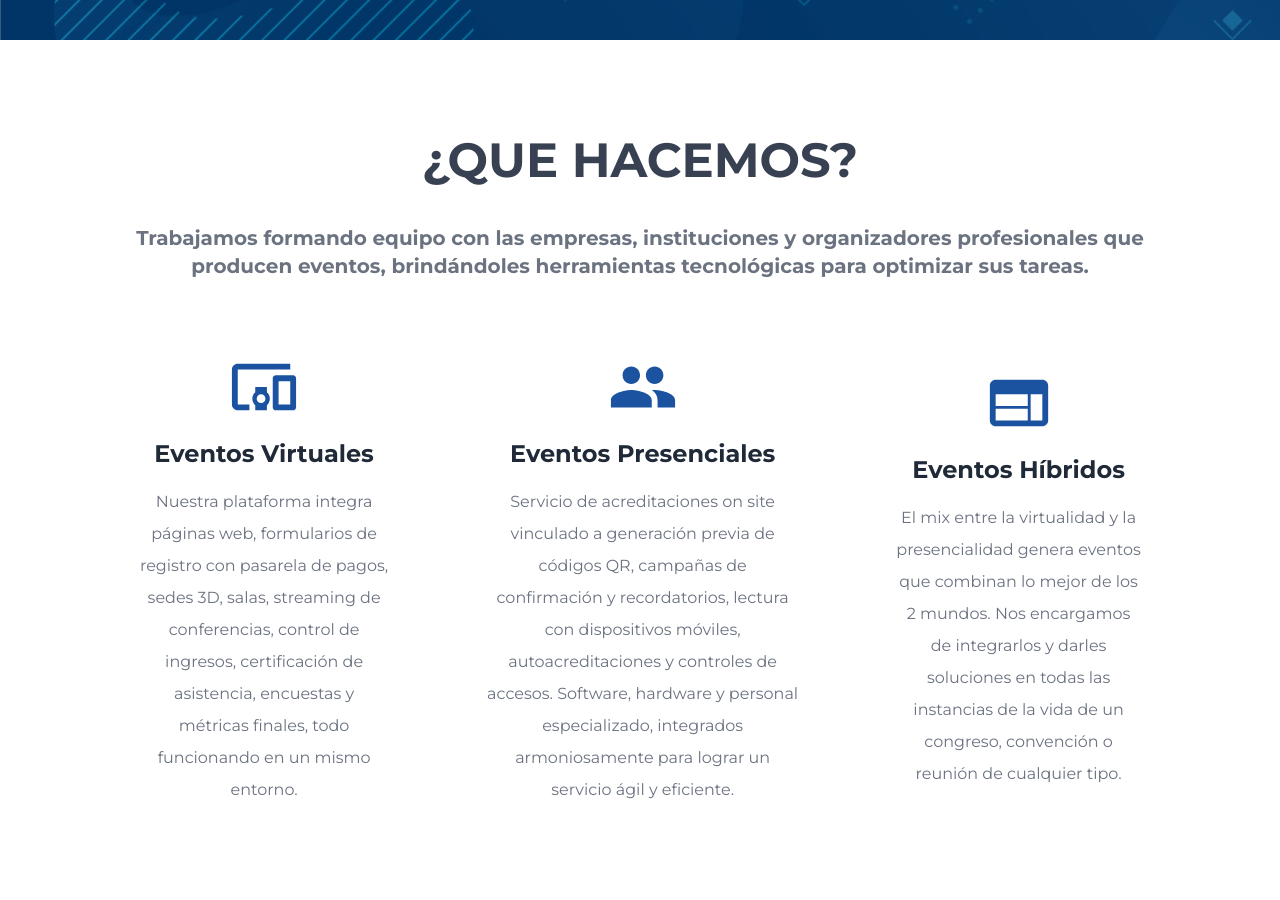
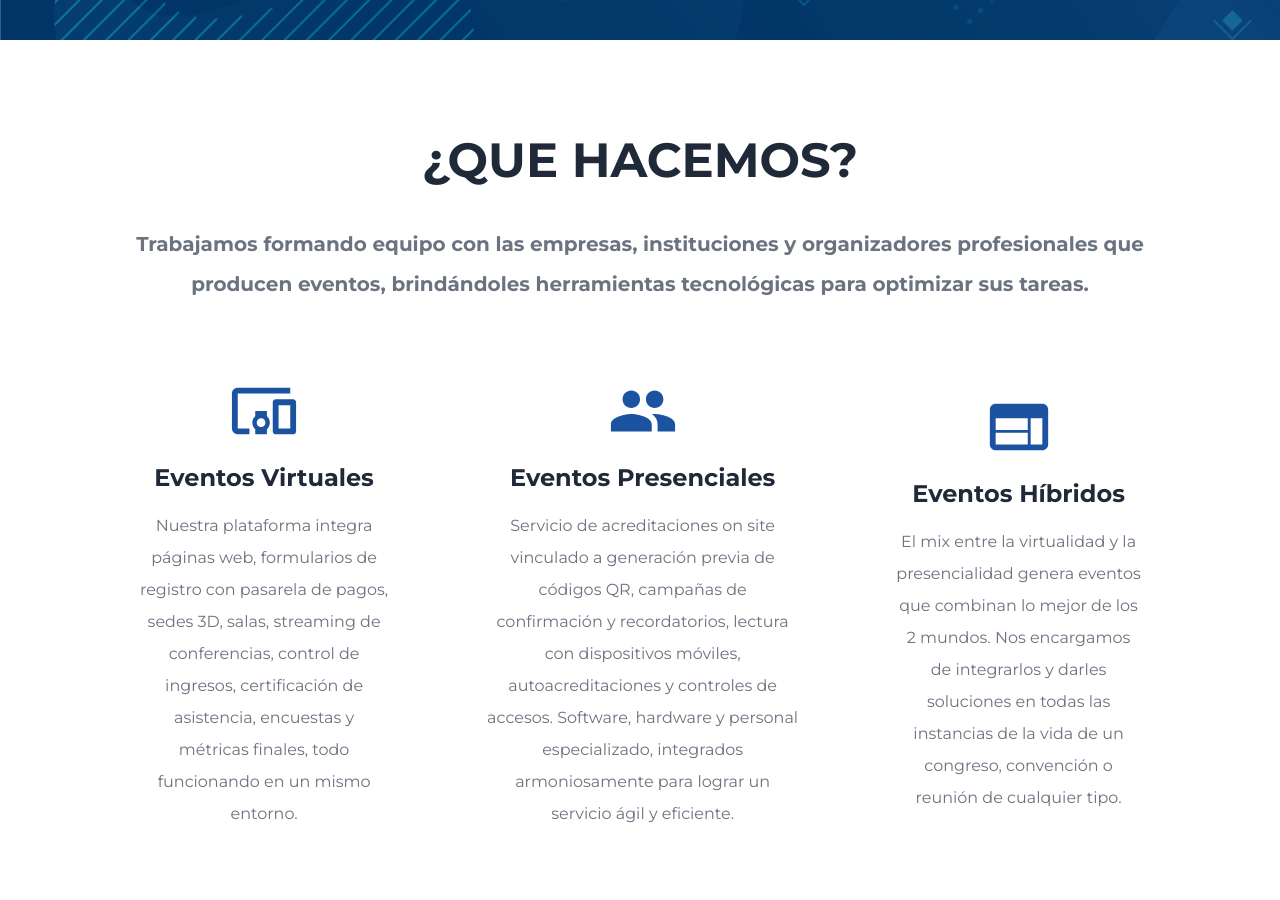
Before and after one commit to MarcosRillo/Conti-Latam, a Next.js app: page / in a window 1280 px wide. Shown: the part 840-1740 px from the top of the page. Built offline with nearby package versions, Linux system fonts and the light colour scheme.

Commit message:
Ahora si WhatWeDo

```diff
--- a/app/components/WhatWeDo.jsx
+++ b/app/components/WhatWeDo.jsx
@@ -12,10 +12,10 @@ export default function WhatWeDo({ openModal }) {
       className="bg-white flex flex-col justify-center items-center min-h-screen py-24"
     >
       <div className="container mx-auto w-10/12 md:w-9/12 lg:w-10/12 text-center">
-        <h2 className={`${montserrat.className} text-5xl font-bold text-gray-700 pb-10`}>
+        <h2 className={`${montserrat.className} text-5xl font-bold text-gray-800 pb-10`}>
           ¿QUE HACEMOS?
         </h2>
-        <strong className="text-md leading-8 md:text-xl font-bold text-gray-500 my-12">
+        <strong className="text-md leading-8 lg:leading-10 md:text-xl font-bold text-gray-500 my-12">
           Trabajamos formando equipo con las empresas, instituciones y
           organizadores profesionales que producen eventos, brindándoles
           herramientas tecnológicas para optimizar sus tareas.{" "}
```
